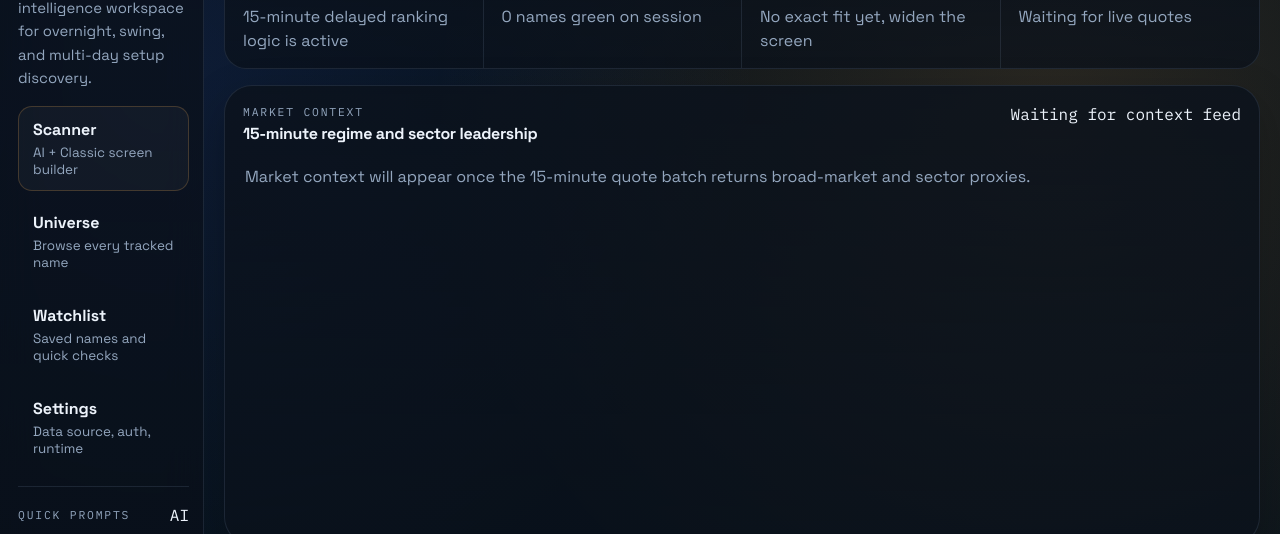
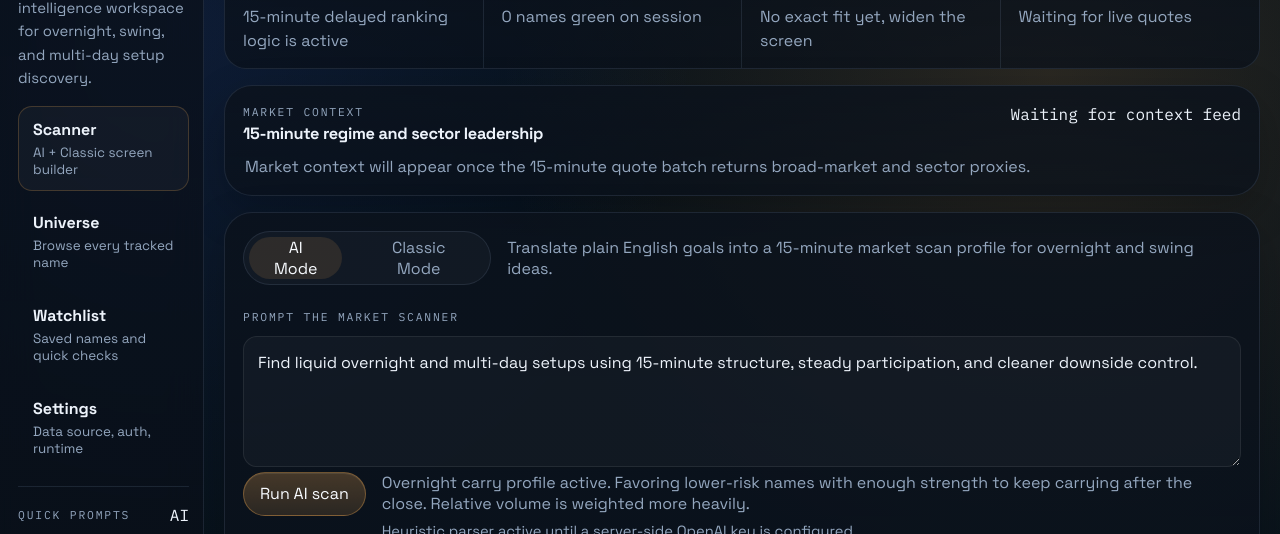
Before and after one commit to siyuanliu132/signaldeck, a website: page index.html in a window 1280 px wide. Shown: the part 204-738 px from the top of the page. Drawn offline with nearby package versions, Linux system fonts and the light colour scheme; no server answers.

Commit message:
Tighten empty market context panel height

```diff
--- a/styles.css
+++ b/styles.css
@@ -2225,12 +2225,25 @@ select option {
 
 .context-panel {
   min-width: 0;
+  min-height: 0;
+  padding: 16px 18px;
+}
+
+.context-panel .panel-header {
+  margin-bottom: 10px;
+}
+
+.context-panel .panel-header h3 {
+  margin: 4px 0 0;
+  font-size: 1.02rem;
+  letter-spacing: -0.02em;
 }
 
 .market-context-grid {
   display: grid;
   grid-template-columns: repeat(auto-fit, minmax(170px, 1fr));
   gap: 12px;
+  min-height: 0;
 }
 
 .compact-context-grid {
@@ -2315,7 +2328,8 @@ select option {
 }
 
 .context-empty {
-  padding: 8px 2px 2px;
+  padding: 2px 2px 0;
+  min-height: 0;
 }
 
 .pulse-item {
```
